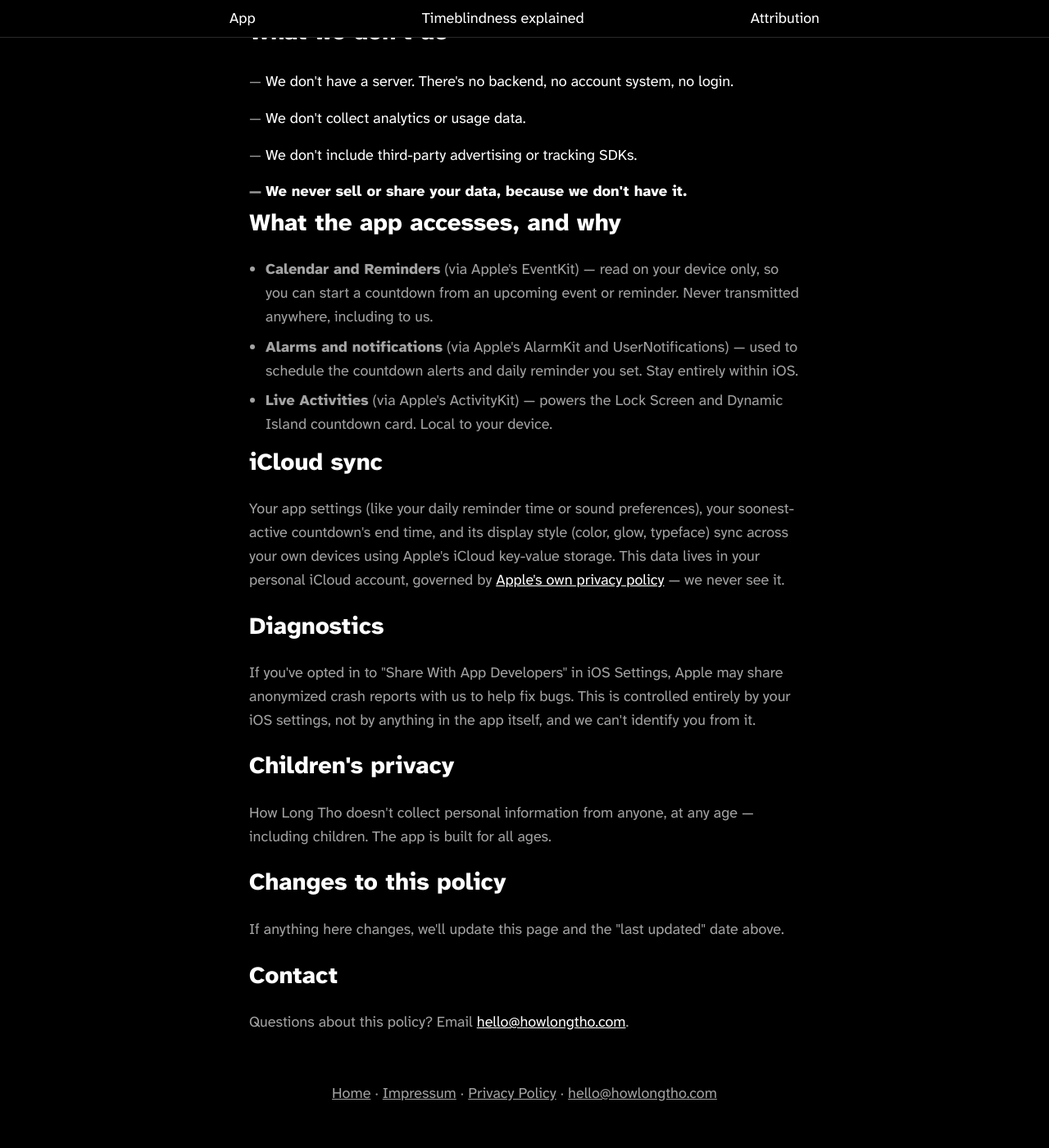
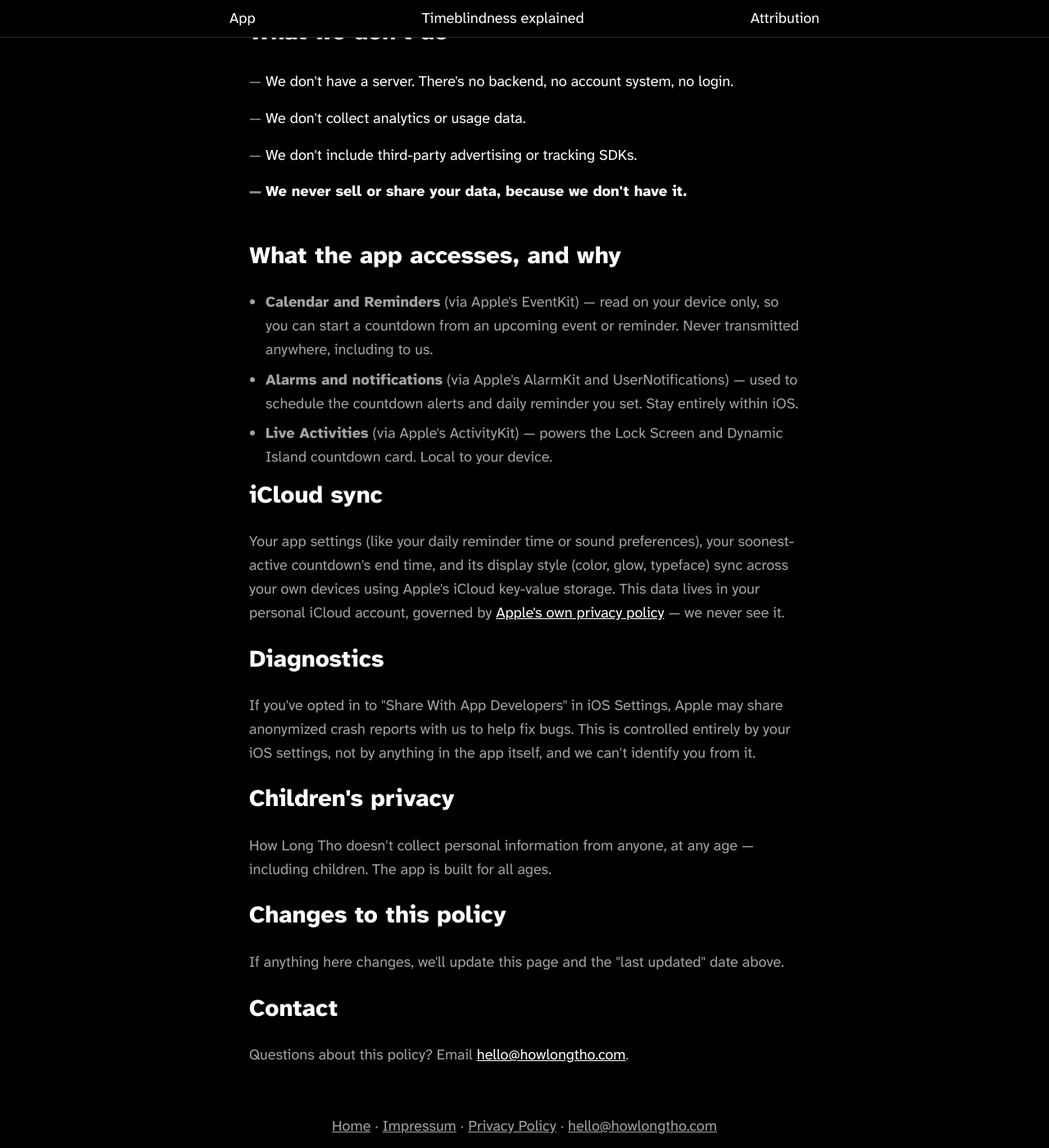
Before and after one commit to afknapping/howlongtho-website, a Jekyll site: the page built from privacy.md, in a window 1280 px wide and 1400 px high, scrolled down 443 px. Shown: the whole window at 82% size. Built offline with Jekyll 4.4.1, drawn with Linux system fonts in a browser that asks for light colours.

Commit message:
Add spacing after .features list before next heading
Co-Authored-By: Claude Sonnet 5 <noreply@anthropic.com>

```diff
--- a/assets/style.css
+++ b/assets/style.css
@@ -334,7 +334,7 @@ main > p {
 .features {
   list-style: none;
   padding: 0;
-  margin: 24px 0 0;
+  margin: 24px 0 40px;
   display: flex;
   flex-direction: column;
   gap: 16px;
```
